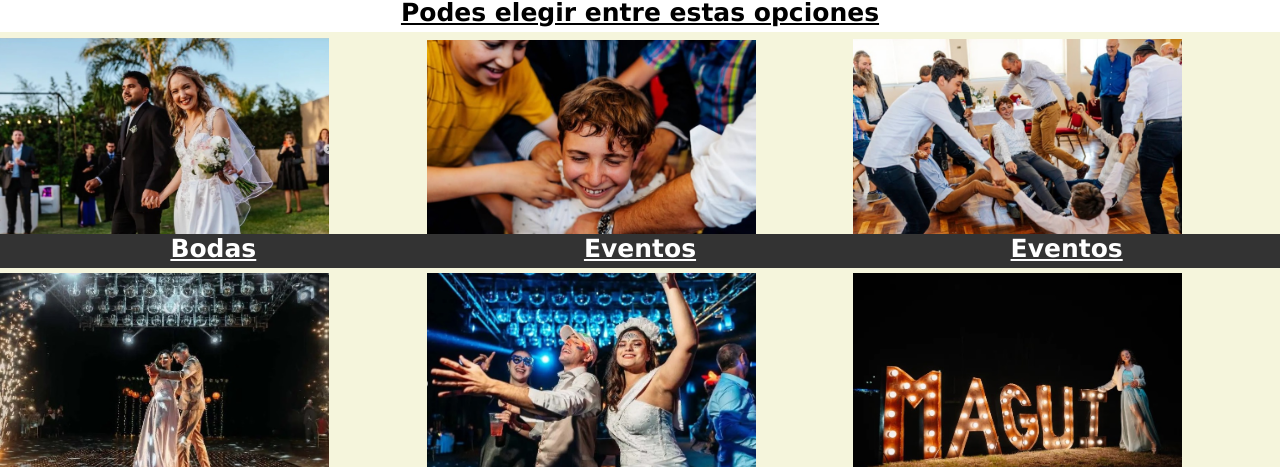
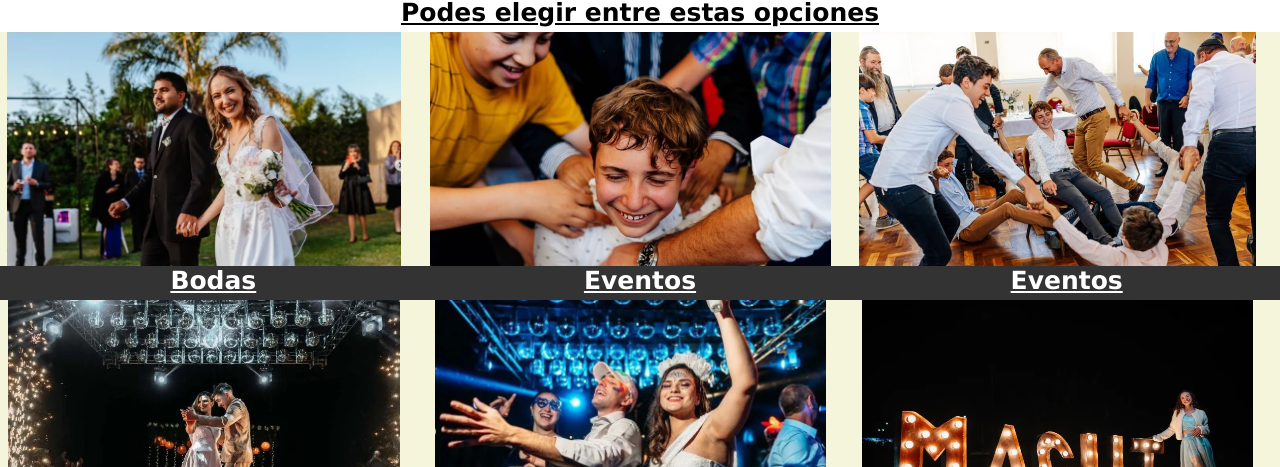
Before and after one commit to AldiScazzola/MauriPerezFotografia-coder, a website: page pages/Bodas.html in a window 1280 px wide. Shown: the part 313-780 px from the top of the page. Drawn offline with nearby package versions, Linux system fonts and the light colour scheme; files that its build step writes are made by us from their sources.

Commit message:
se modifico tamaño de fotos quinces

```diff
--- a/style/scss/layout/_grid.scss
+++ b/style/scss/layout/_grid.scss
@@ -33,12 +33,12 @@
             margin: 0;
         }
         .galery-img {
-            width: 329px;
-            height: 232px;
+            width: 408px;
+            height: 264px;
             object-fit: contain;
             @include tablet {
-                width: 300px;
-                height: 200px;
+                width: 329px;
+                height: 232px;
                 object-fit: contain;
             }
             @include mobile {
```
